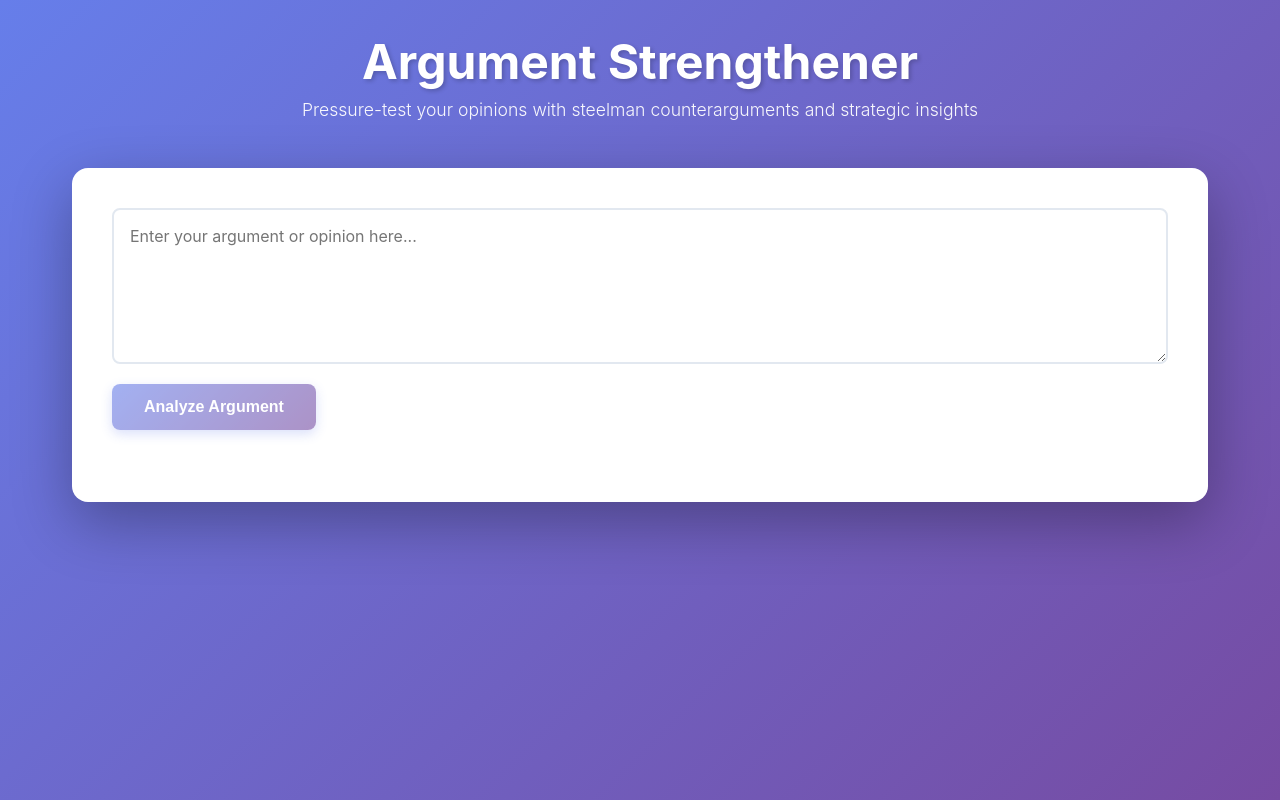
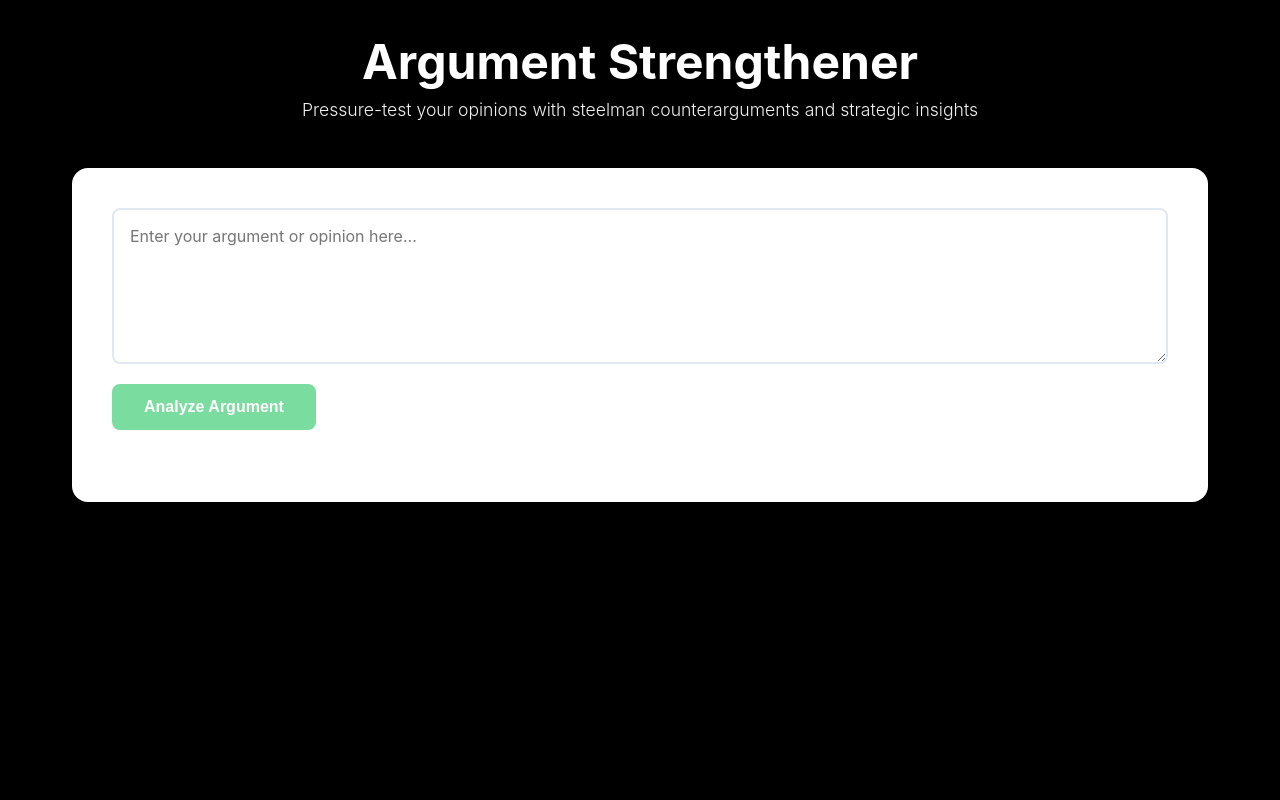
Before and after one commit to alexttran/ArgumentStrengthener, a React (Vite) app in the folder frontend/: page / in a window 1280 px wide. Built offline with nearby package versions, Linux system fonts and the light colour scheme; no server answers.

Commit message:
Update UI styling with black background and solid green button

```diff
--- a/frontend/src/App.css
+++ b/frontend/src/App.css
@@ -10,7 +10,7 @@ body {
     sans-serif;
   -webkit-font-smoothing: antialiased;
   -moz-osx-font-smoothing: grayscale;
-  background: linear-gradient(135deg, #667eea 0%, #764ba2 100%);
+  background: #000000;
   min-height: 100vh;
 }
 
@@ -78,21 +78,14 @@ body {
   font-size: 1rem;
   font-weight: 600;
   color: white;
-  background: linear-gradient(135deg, #667eea 0%, #764ba2 100%);
+  background: #22c55e;
   border: none;
   border-radius: 8px;
   cursor: pointer;
-  transition: transform 0.2s, box-shadow 0.2s;
-  box-shadow: 0 4px 12px rgba(102, 126, 234, 0.4);
 }
 
 .submit-button:hover:not(:disabled) {
-  transform: translateY(-2px);
-  box-shadow: 0 6px 20px rgba(102, 126, 234, 0.5);
-}
-
-.submit-button:active:not(:disabled) {
-  transform: translateY(0);
+  background: #16a34a;
 }
 
 .submit-button:disabled {
@@ -121,12 +114,6 @@ body {
   border-radius: 12px;
   background: #f8fafc;
   border-left: 4px solid #cbd5e0;
-  transition: transform 0.2s, box-shadow 0.2s;
-}
-
-.result-section:hover {
-  transform: translateX(4px);
-  box-shadow: 0 4px 12px rgba(0, 0, 0, 0.1);
 }
 
 .result-section h2 {
```
